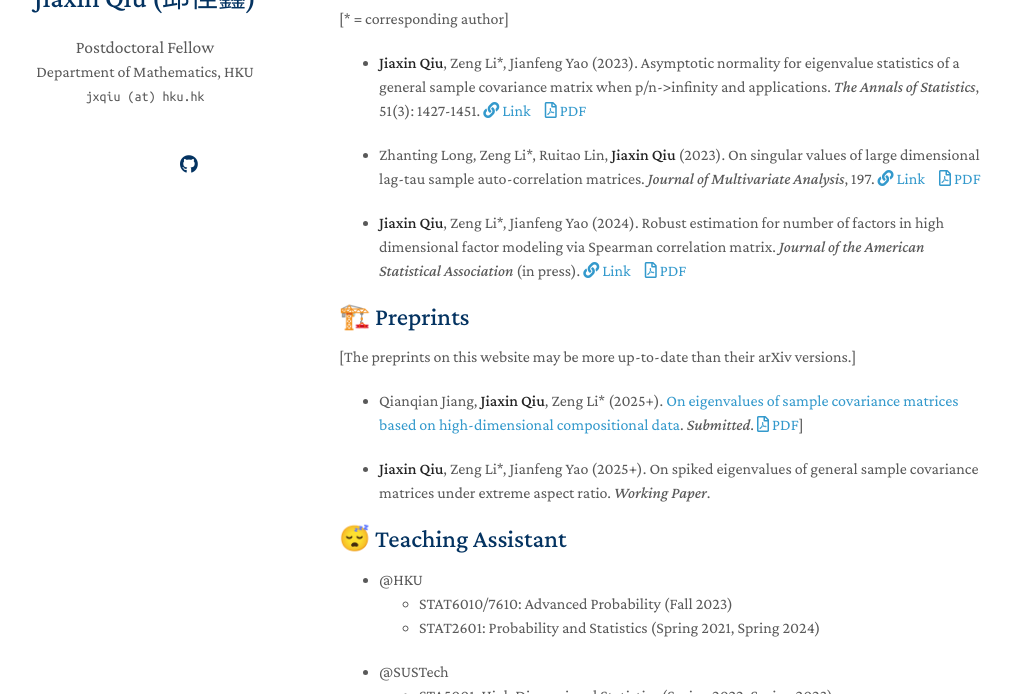
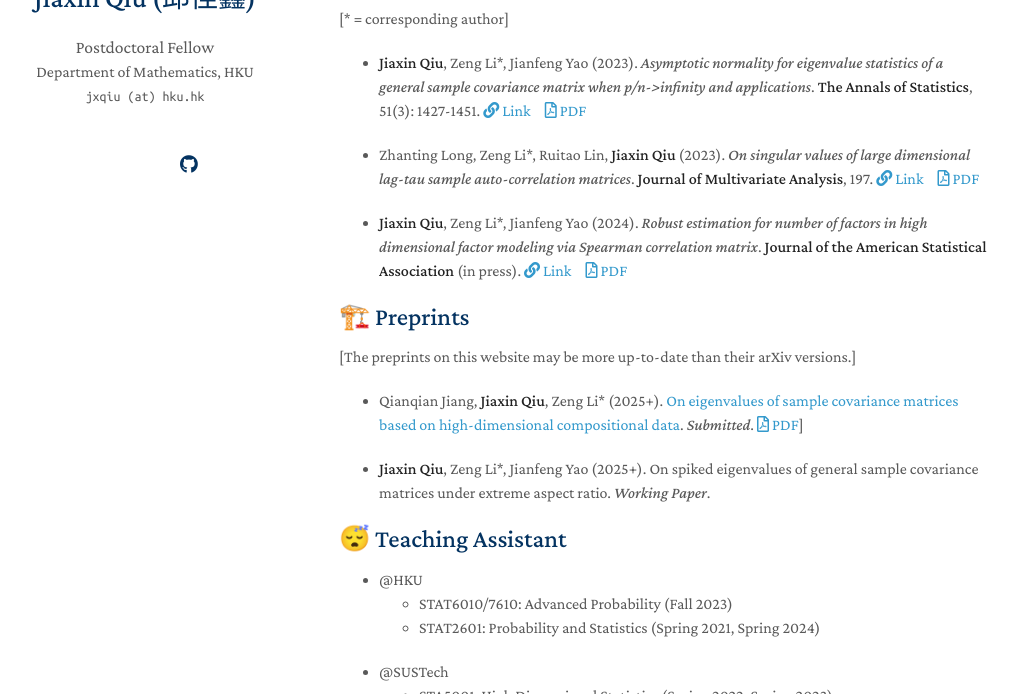
Before and after one commit to jxqiu77/jxqiu77.github.io, a Jekyll site: the page built from index.md, in a window 1280 px wide and 900 px high, scrolled down 340 px, cut to the strip 206-900 px from the top of the window. Shown: the whole strip, without its empty margins (131-1148 px from the left). Built offline with Jekyll 4.4.1, drawn with Linux system fonts in a browser that asks for light colours; nearby versions of some CDN libraries; a style sheet for code colours, icons or effects is not loaded; our own code applies the rules of GitHub Pages for plain Markdown files.

Commit message:
Update index.md

```diff
--- a/index.md
+++ b/index.md
@@ -24,11 +24,11 @@
 
 [\* = corresponding author]
 
-- **Jiaxin Qiu**, Zeng Li\*, Jianfeng Yao (2023). Asymptotic normality for eigenvalue statistics of a general sample covariance matrix when p/n->infinity and applications. *The Annals of Statistics*, 51(3): 1427-1451. [<i class="fas fa-link"></i> Link](https://doi.org/10.1214/23-AOS2300) &ensp; [<i class="far fa-file-pdf"></i> PDF](/assets/files/papers/2023-AoS-ultraCLT.pdf)
+- **Jiaxin Qiu**, Zeng Li\*, Jianfeng Yao (2023). *Asymptotic normality for eigenvalue statistics of a general sample covariance matrix when p/n->infinity and applications*. **The Annals of Statistics**, 51(3): 1427-1451. [<i class="fas fa-link"></i> Link](https://doi.org/10.1214/23-AOS2300) &ensp; [<i class="far fa-file-pdf"></i> PDF](/assets/files/papers/2023-AoS-ultraCLT.pdf)
 
-- Zhanting Long, Zeng Li\*, Ruitao Lin, **Jiaxin Qiu** (2023). On singular values of large dimensional lag-tau sample auto-correlation matrices. *Journal of Multivariate Analysis*, 197. [<i class="fas fa-link"></i> Link](https://doi.org/10.1016/j.jmva.2023.105205) &ensp; [<i class="far fa-file-pdf"></i> PDF](/assets/files/papers/2023-JMVA-autocorr.pdf)
+- Zhanting Long, Zeng Li\*, Ruitao Lin, **Jiaxin Qiu** (2023). *On singular values of large dimensional lag-tau sample auto-correlation matrices*. **Journal of Multivariate Analysis**, 197. [<i class="fas fa-link"></i> Link](https://doi.org/10.1016/j.jmva.2023.105205) &ensp; [<i class="far fa-file-pdf"></i> PDF](/assets/files/papers/2023-JMVA-autocorr.pdf)
 
-- **Jiaxin Qiu**, Zeng Li\*, Jianfeng Yao (2024). Robust estimation for number of factors in high dimensional factor modeling via Spearman correlation matrix. *Journal of the American Statistical Association* (in press). [<i class="fas fa-link"></i> Link](https://www.tandfonline.com/doi/full/10.1080/01621459.2024.2402565) &ensp; [<i class="far fa-file-pdf"></i> PDF](/assets/files/papers/2024-JASA-Spearman.pdf)
+- **Jiaxin Qiu**, Zeng Li\*, Jianfeng Yao (2024). *Robust estimation for number of factors in high dimensional factor modeling via Spearman correlation matrix*. **Journal of the American Statistical Association** (in press). [<i class="fas fa-link"></i> Link](https://www.tandfonline.com/doi/full/10.1080/01621459.2024.2402565) &ensp; [<i class="far fa-file-pdf"></i> PDF](/assets/files/papers/2024-JASA-Spearman.pdf)
 
 ## 🏗️ Preprints
 
```
